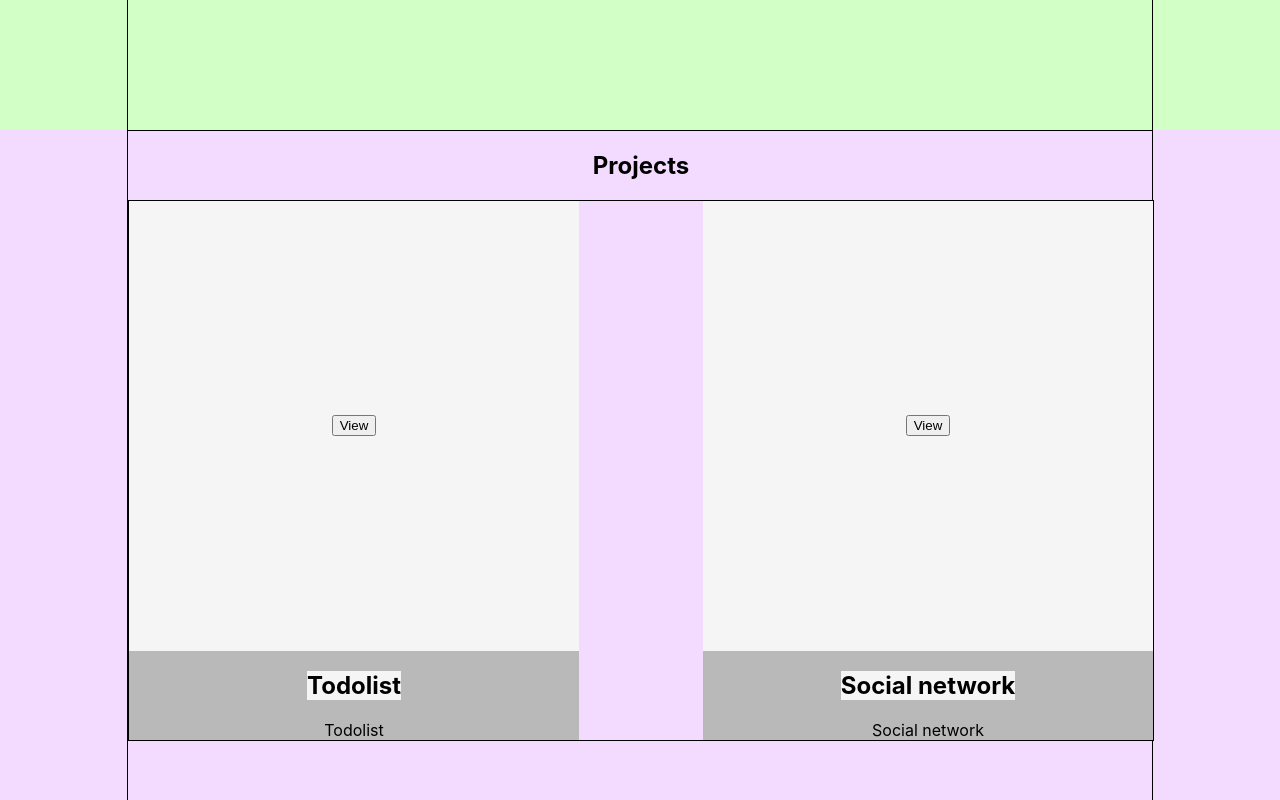
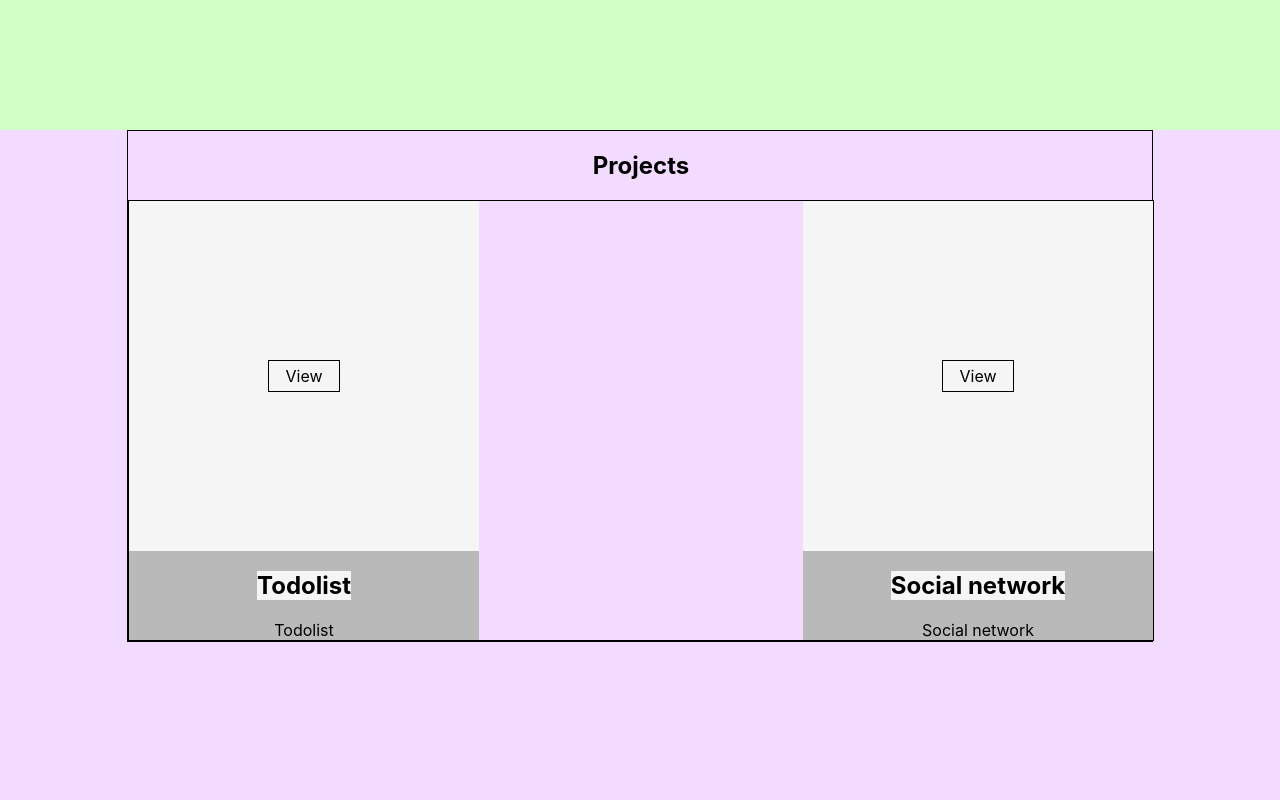
Before and after one commit to gomelkodarya/CV, a React (Create React App) app: page / in a window 1280 px wide. Shown: the part 1540-2340 px from the top of the page. Built offline with nearby package versions, Linux system fonts and the light colour scheme.

Commit message:
edit styles for Project.js and Skills.js

```diff
--- a/src/projects/Project.js
+++ b/src/projects/Project.js
@@ -5,7 +5,7 @@ export const Project = (props) => {
     return (
         <div className={style.project}>
             <div className={style.image}>
-                <button>View</button>
+                <a className={style.btn} href={'#'}>View</a>
             </div>
             <h2 className={style.title}>{props.title}</h2>
             <span className={style.description}>{props.description}</span>
--- a/src/projects/Project.module.css
+++ b/src/projects/Project.module.css
@@ -1,5 +1,5 @@
 .project {
-    width: 450px;
+    width: 350px;
     background-color: #b9b9b9;
     display: flex;
     flex-direction: column;
@@ -8,12 +8,21 @@
 }
 
 .image {
-    width: 450px;
-    height: 450px;
+    width: 100%;
+    height: 350px;
     background-color: whitesmoke;
     display: flex;
     justify-content: center;
     align-items: center;
+}
+
+.btn {
+    width: 70px;
+    height: 30px;
+    border: 1px solid black;
+    color: black;
+    text-decoration: none;
+    line-height: 30px;
 }
 
 .title {
--- a/src/projects/Projects.module.css
+++ b/src/projects/Projects.module.css
@@ -1,5 +1,5 @@
 .projectsBlock {
-    height: 100vh;
+    min-height: 100vh;
     background-color: #f3dbff;
 }
 
--- a/src/skills/Skills.module.css
+++ b/src/skills/Skills.module.css
@@ -1,5 +1,5 @@
 .skillsBlock {
-    height: 100vh;
+    min-height: 100vh;
     background-color: #d2ffc5;
 }
 
```
